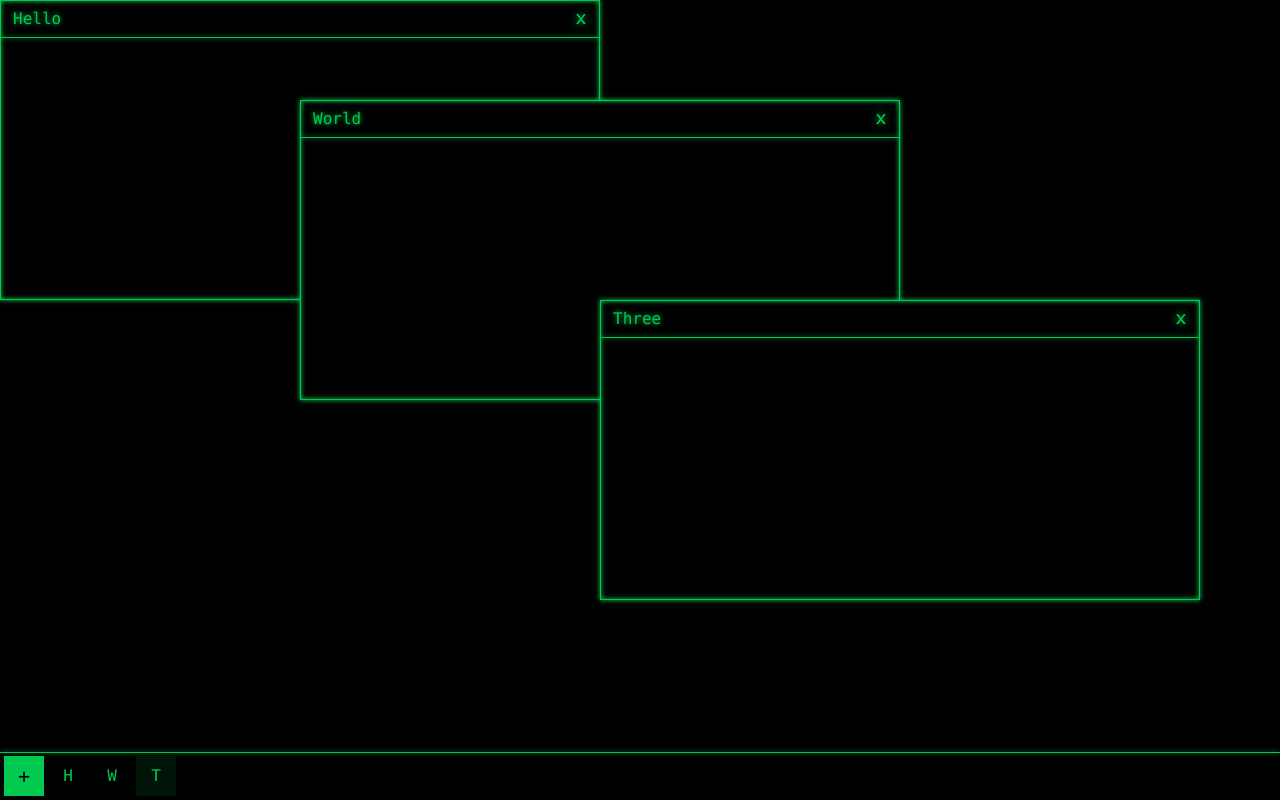
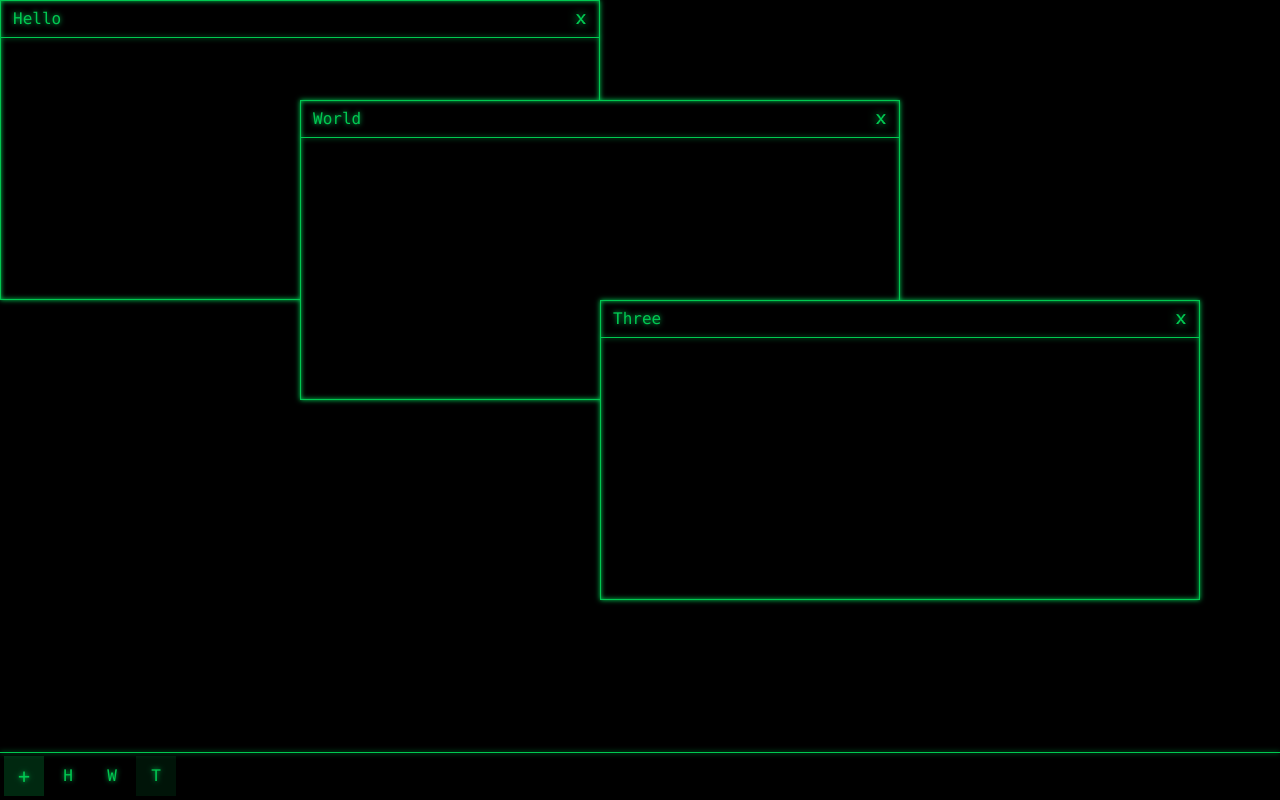
Before and after one commit to sinjs/portfolio, a React (Vite) app: page / in a window 1280 px wide. Built offline with nearby package versions, Linux system fonts and the light colour scheme.

Commit message:
make plus button not ugly

```diff
--- a/src/App.tsx
+++ b/src/App.tsx
@@ -36,10 +36,10 @@
         className="absolute bottom-0 w-full h-12 bg-black"
         style={{ zIndex: windows.length + 1 }}
       >
-        <div className="w-full bg-green-500  border-glow h-px absolute"></div>
+        <div className="w-full bg-green-500 border-glow h-px absolute"></div>
         <div className="h-full w-full flex items-center p-1 gap-1">
           <button
-            className="h-10 w-10 flex justify-center items-center bg-green-500 text-black text-xl"
+            className="h-10 w-10 flex justify-center items-center bg-green-500/20 text-glow text-xl"
             onClick={() =>
               createWindow({
                 title: "Example",
@@ -55,7 +55,7 @@
             return (
               <button
                 className={cn(
-                  "h-10 w-10 flex justify-center items-center",
+                  "h-10 w-10 flex justify-center items-center text-glow",
                   focused && "bg-green-500/10"
                 )}
                 onClick={() => focusWindow(window.id)}
```
